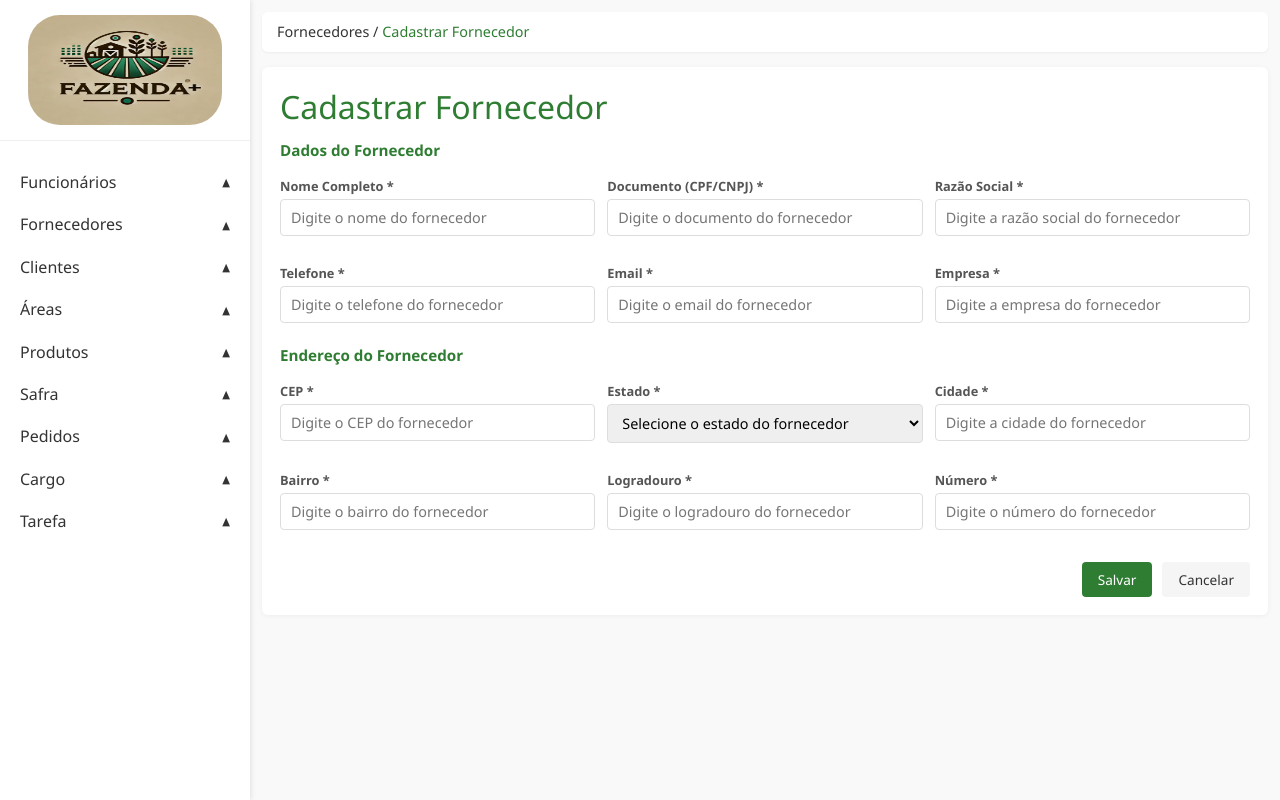
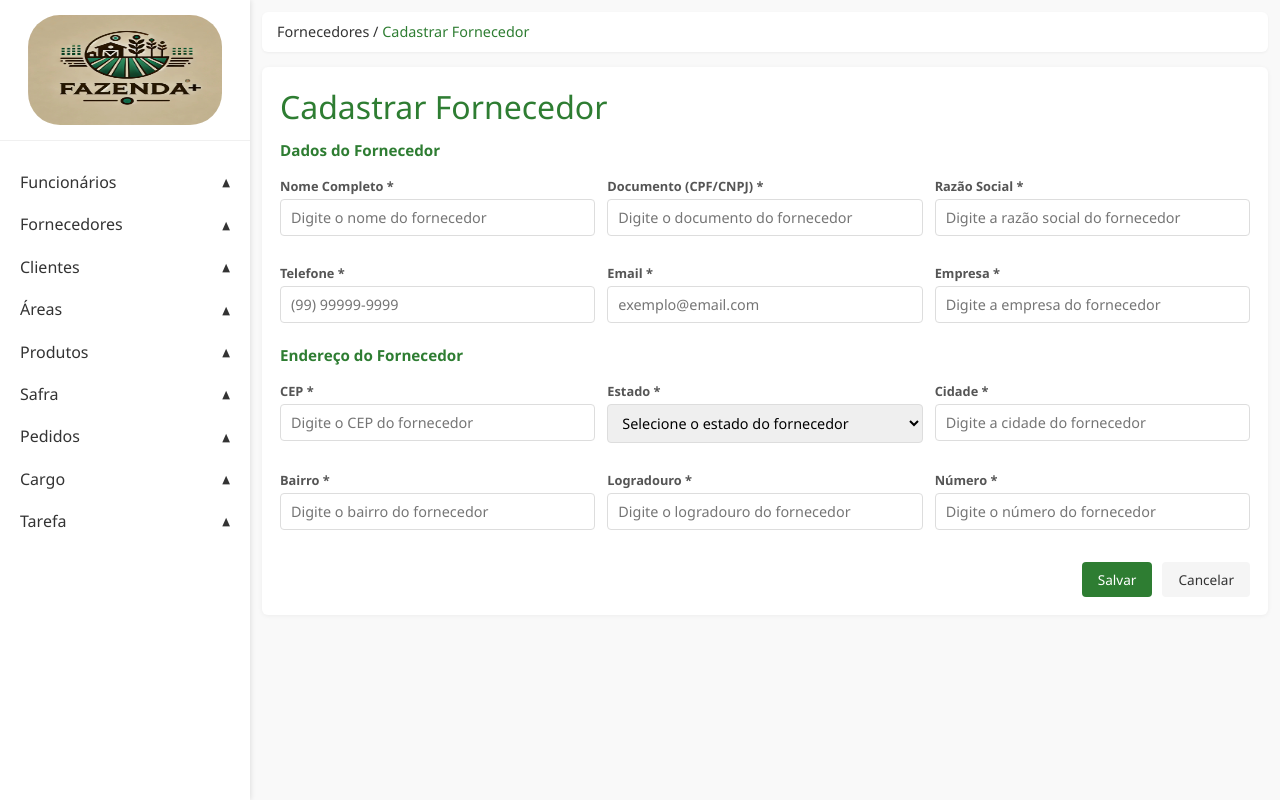
Before and after one commit to Itor-Carlos/projeto-es2-frontend, a React (Create React App) app: page /fornecedor/cadastrar in a window 1280 px wide. Built offline with nearby package versions, Linux system fonts and the light colour scheme.

Commit message:
Adicionado limite de caractéres no telefone e email

```diff
--- a/src/pages/fornecedor/CadastrarEditarFornecedor.js
+++ b/src/pages/fornecedor/CadastrarEditarFornecedor.js
@@ -63,12 +63,12 @@ export const CadastrarEditarFornecedor = () => {
 
     const validationSchema = Yup.object({
         nome: Yup.string().typeError("Nome inválido").required("Campo obrigatório"),
-        email: Yup.string().typeError("Email inválido").required("Campo obrigatório"),
+        email: Yup.string().typeError("Email inválido").required("Campo obrigatório").max(50, "O email deve ter no máximo 50 caracteres"),
         documento: Yup.string().typeError("Documento inválido").required("Campo obrigatório").test("valid-document", "Documento inválido", (value) => {
             if (!value) return false;
             return Validation.validateCpfCnpj(value);
         }),
-        telefone: Yup.string().typeError("Telefone inválido").required("Campo obrigatório"),
+        telefone: Yup.string().typeError("Telefone inválido").required("Campo obrigatório").max(15, "O telefone deve ter no máximo 15 caracteres"),
         razaosocial: Yup.string().typeError("Razão Social inválida").required("Campo obrigatório"),
         empresa: Yup.string().typeError("Empresa inválida").required("Campo obrigatório"),
         estado: Yup.string().typeError("Estado inválido").required("Campo obrigatório"),
@@ -129,8 +129,8 @@ export const CadastrarEditarFornecedor = () => {
                 { label: "Nome Completo", type: "string", name: "nome", placeholder: "Digite o nome do fornecedor", required: true },
                 { label: "Documento (CPF/CNPJ)", type: "string", name: "documento", placeholder: "Digite o documento do fornecedor", required: true },
                 { label: "Razão Social", type: "string", name: "razaosocial", placeholder: "Digite a razão social do fornecedor", required: true },
-                { label: "Telefone", type: "string", name: "telefone", placeholder: "Digite o telefone do fornecedor", required: true },
-                { label: "Email", type: "string", name: "email", placeholder: "Digite o email do fornecedor", required: true },
+                { label: "Telefone", type: "string", name: "telefone", placeholder: "(99) 99999-9999", required: true },
+                { label: "Email", type: "string", name: "email", placeholder: "exemplo@email.com", required: true },
                 { label: "Empresa", type: "string", name: "empresa", placeholder: "Digite a empresa do fornecedor", required: true },
             ],
         },
```
